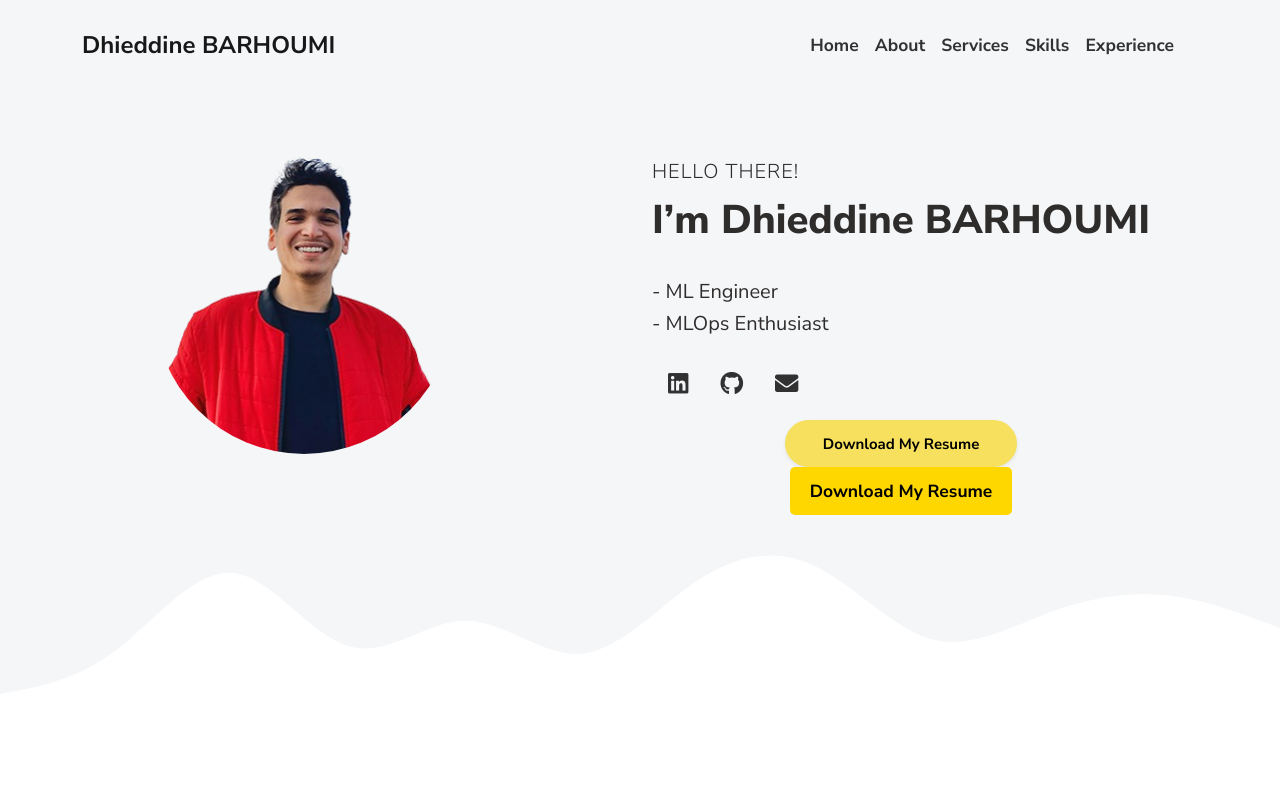
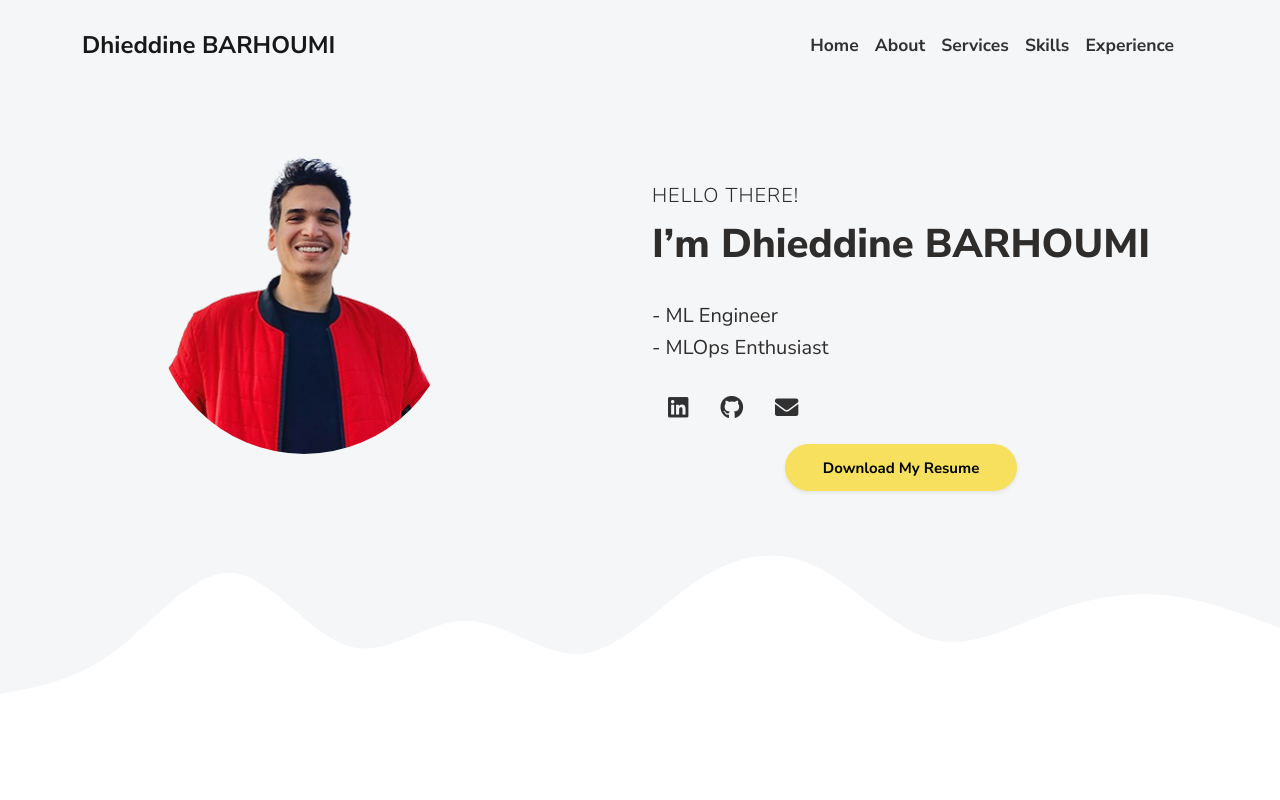
Before and after one commit to dhiabarhoumi/dhiabarhoumi.github.io, a plain HTML site: page index.html in a window 1280 px wide. Shown: the top 800 px of the page. Drawn offline with Linux system fonts and the light colour scheme.

Commit message:
resume button

```diff
--- a/css/main.css
+++ b/css/main.css
@@ -595,22 +595,6 @@ footer a:not(.nav-link) {
     margin-top: 8px; /* Further space above the button */
   }
 }
-.resume-button {
-  display: inline-block;
-  padding: 10px 20px;
-  background-color: #FFD700;
-  color: #000;
-  font-weight: bold;
-  text-decoration: none;
-  border-radius: 5px;
-  transition: all 0.3s ease;
-}
-
-.resume-button:hover {
-  transform: scale(1.1);
-  background-color: #FFA500;
-  box-shadow: 0 4px 15px rgba(0, 0, 0, 0.2);
-}
 
 @media screen and (max-width: 600px) {
   .certification-tooltip::after {
--- a/index.html
+++ b/index.html
@@ -117,9 +117,7 @@
                         <div style="text-align: center;">
                           <a class="btn btn-primary shadow-sm mt-1 hover-effect" href="./resume/Malek_BEN_YOUSSEF_Resume.pdf" target="_blank">Download My Resume</a>
                       </div>
-                      <div style="text-align: center;">
-                        <a class="resume-button" href="./resume/Malek_BEN_YOUSSEF_Resume.pdf" target="_blank">Download My Resume</a>
-                    </div>
+
                 </div>
               </div>
             </div>
```
